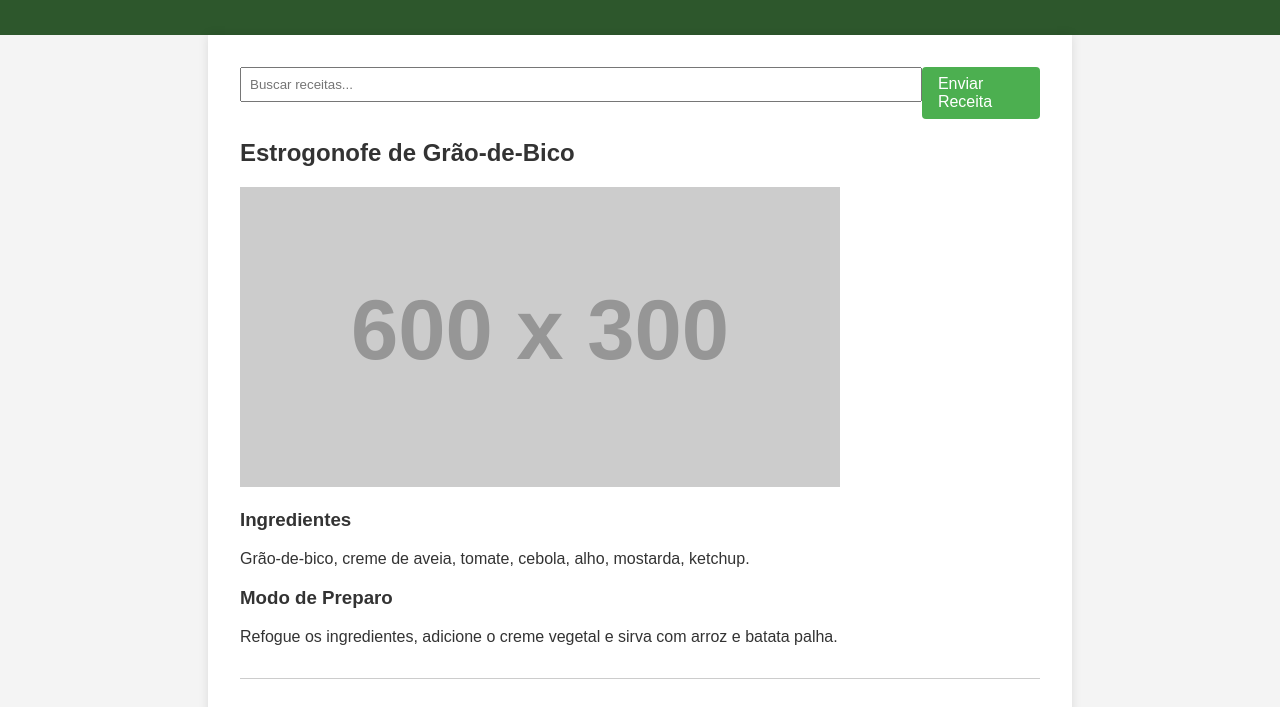
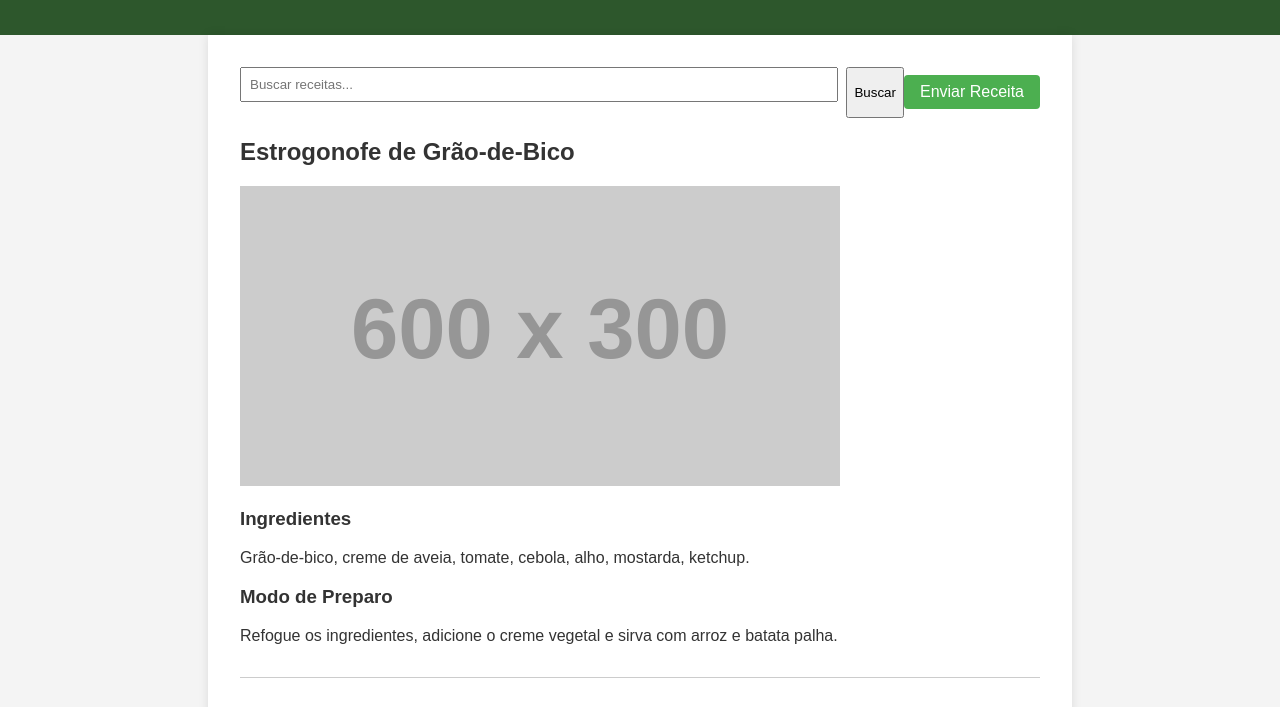
Before and after one commit to lealbrito/primatavegano, a plain HTML site: page receitas.html in a window 1280 px wide. Shown: the part 77-784 px from the top of the page. Drawn offline with Linux system fonts and the light colour scheme; placeholder pictures from the web are drawn by us; files whose address does not match are found by name.

Commit message:
Update receitas.html

```diff
--- a/receitas.html
+++ b/receitas.html
@@ -20,9 +20,12 @@
 
   <main>
     <div class="top-bar">
-      <input type="text" id="buscar" placeholder="Buscar receitas...">
-      <a href="admin/">Enviar Receita</a>
-    </div>
+      <form id="form-busca" style="display: flex; gap: 0.5rem; flex: 1;">
+       <input type="text" id="buscar" placeholder="Buscar receitas..." />
+       <button type="submit">Buscar</button>
+      </form>
+  <a href="admin/">Enviar Receita</a>
+</div>
 
     <div id="lista-receitas"></div>
   </main>
```
